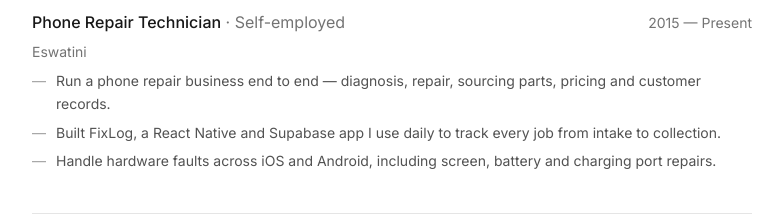
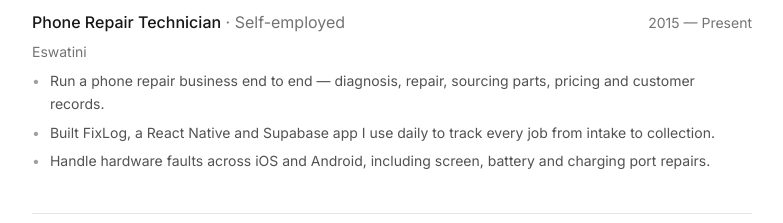
Before and after one commit to Sizasutfu/siza-portfolio, a Next.js app: page /cv in a window 1280 px wide. Shown: the part 490-713 px from the top of the page, without its empty margins (248-1031 px from the left). Built offline with nearby package versions, Linux system fonts and the light colour scheme.

Commit message:
Remove em dashes from CV page

```diff
--- a/src/app/cv/page.tsx
+++ b/src/app/cv/page.tsx
@@ -11,7 +11,7 @@ import {
 export const metadata: Metadata = {
   title: "CV",
   description:
-    "Siza Mndzawe — full-stack developer. Experience, projects and skills.",
+    "Siza Mndzawe, full-stack developer. Experience, projects and skills.",
 };
 
 function Section({
@@ -49,7 +49,7 @@ function Entry({ entry }: { entry: (typeof experience)[number] }) {
           {entry.points.map((point) => (
             <li key={point} className="flex gap-2.5">
               <span aria-hidden="true" className="text-neutral-400">
-                —
+                •
               </span>
               <span>{point}</span>
             </li>
```
